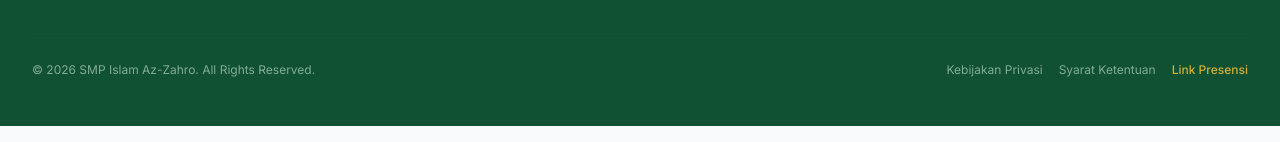
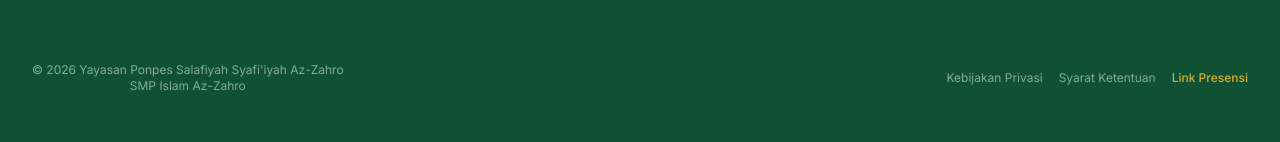
Before and after one commit to smpi-azzahro/smpi-azzahro.github.io, a plain HTML site: page index.html in a window 1280 px wide. Shown: the part 6204-6346 px from the top of the page. Drawn offline with nearby package versions, Linux system fonts and the light colour scheme; a web font is replaced by a local one.

Commit message:
Update index.html

```diff
--- a/index.html
+++ b/index.html
@@ -607,7 +607,8 @@
             </div>
 
             <div class="mt-10 pt-6 border-t border-emerald-medium/20 text-center flex flex-col sm:flex-row justify-between items-center gap-4 text-xs text-emerald-light/60">
-                <p>&copy; 2026 SMP Islam Az-Zahro. All Rights Reserved.</p>
+                <p>&copy; 2026 Yayasan Ponpes Salafiyah Syafi'iyah Az-Zahro<br>
+                SMP Islam Az-Zahro</p>
                 <div class="flex gap-4">
                     <a href="#" class="hover:underline">Kebijakan Privasi</a>
                     <a href="#" class="hover:underline">Syarat Ketentuan</a>
```
